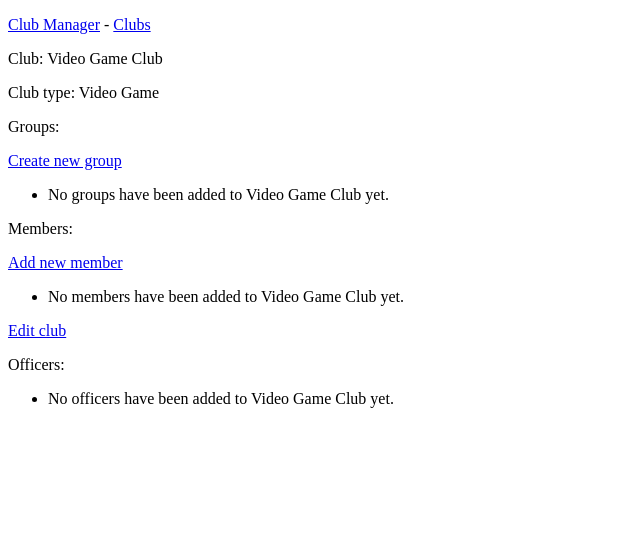
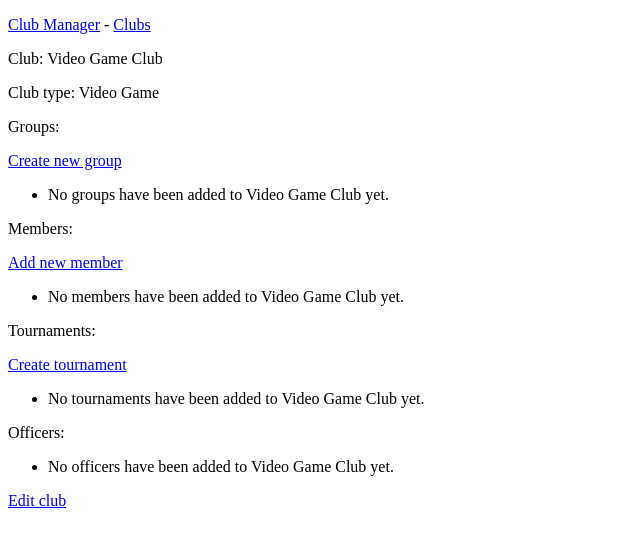
Before and after one commit to CMsirP/Club_Manager_Django_Project, a Django app: page /club_manager/clubs/2/ in a window 1280 px wide. Shown: the top 547 px of the page, without its empty margins (0-640 px from the left). Run offline with Django 3.2, Linux system fonts and the light colour scheme; data comes from the database, SQL or seed files in the repository; both versions use the stored data as it was after the commit.

Commit message:
add_tournament form, url, view, template, and tournament view, url, template created.

```diff
--- a/club_manager/templates/club_manager/club.html
+++ b/club_manager/templates/club_manager/club.html
@@ -38,9 +38,19 @@
               {% endfor %}
             </ul>
 
+        <p>Tournaments:</p>
         <p>
-            <a href="{% url 'club_manager:edit_club' club.id %}">Edit club</a>
+            <a href="{% url 'club_manager:add_tournament' club.id %}">Create tournament</a>
         </p>
+            <ul>
+              {% for tournament in tournaments %}
+              <li>
+                  <a href="{% url 'club_manager:tournament' tournament.id %}">{{ tournament }}</a>
+              </li>
+                {% empty %}
+                  <li>No tournaments have been added to {{ club }} yet.</li>
+              {% endfor %}
+            </ul>
 
         <p>Officers:</p>
             <ul>
@@ -52,6 +62,10 @@
                   <li>No officers have been added to {{ club }} yet.</li>
               {% endfor %}
             </ul>
+
+        <p>
+            <a href="{% url 'club_manager:edit_club' club.id %}">Edit club</a>
+        </p>
     {% endblock content %}
 </body>
 </html>
--- a/club_manager/templates/club_manager/group.html
+++ b/club_manager/templates/club_manager/group.html
@@ -15,6 +15,7 @@
         </p>
 
         <p>Coaches:</p>
+            <p>
             <ul>
               {% for coach in coaches %}
               <li>
@@ -24,6 +25,7 @@
                   <li>No coaches have been added to {{ group }} yet.</li>
               {% endfor %}
             </ul>
+            </p>
 
             <p><a href="{% url 'club_manager:add_coach' group.id %}">Add a coach</a></p>
 
--- a/club_manager/urls.py
+++ b/club_manager/urls.py
@@ -31,5 +31,9 @@ urlpatterns = [
     # Page for adding a member as an officer to a club
     path('add_officer/<int:member_id>/', views.add_officer, name='add_officer'),
     # Page for adding a member as a coach to a group
-    path('add_coach/<int:group_id>/', views.add_coach, name='add_coach')
+    path('add_coach/<int:group_id>/', views.add_coach, name='add_coach'),
+    # Page for adding a tournament to the club
+    path('add_tournament/<int:club_id>/', views.add_tournament, name='add_tournament'),
+    # Detail page for a single tournament
+    path('tournament/<int:tournament_id>/', views.tournament, name='tournament')
 ]
--- a/club_manager/views.py
+++ b/club_manager/views.py
@@ -1,7 +1,7 @@
 from django.shortcuts import render, get_object_or_404, redirect
 from django.http import HttpResponse
-from club_manager.models import Club, Group, Member, Player, Officer, Coach
-from .forms import ClubForm, GroupForm, MemberForm, PlayerForm, OfficerForm, CoachForm
+from club_manager.models import Club, Group, Member, Player, Officer, Coach, Tournament
+from .forms import ClubForm, GroupForm, MemberForm, PlayerForm, OfficerForm, CoachForm, TournamentForm
 
 
 def index(request):
@@ -21,7 +21,11 @@ def club(request, club_id):
     groups = club.group_set.order_by('group_name')
     members = club.member_set.order_by('name')
     officers = club.officer_set.order_by('role')
-    context = {'club': club, 'groups': groups, 'members': members, 'officers': officers}
+    tournaments = club.tournament_set.order_by('t_date')
+    context = {
+        'club': club, 'groups': groups, 'members': members,
+        'officers': officers, 'tournaments': tournaments
+               }
     return render(request, 'club_manager/club.html', context)
 
 
@@ -41,6 +45,15 @@ def member(request, member_id):
     club = member.club
     context = {'club': club, 'member': member}
     return render(request, 'club_manager/member.html', context)
+
+
+def tournament(request, tournament_id):
+    """Shows a single member and their details."""
+    tournament = Tournament.objects.get(id=tournament_id)
+    club = tournament.club
+    players = tournament.players_list.all()
+    context = {'club': club, 'players': players, 'tournament': tournament}
+    return render(request, 'club_manager/tournament.html', context)
 
 
 def new_club(request):
@@ -216,3 +229,21 @@ def add_coach(request, group_id):
 
     context = {'club': club, 'group': group, 'form': form}
     return render(request, 'club_manager/add_coach.html', context)
+
+
+def add_tournament(request, club_id):
+    club = Club.objects.get(id=club_id)
+
+    if request.method != 'POST':
+        form = TournamentForm(club.id)
+    else:
+        # POST data submitted; process data.
+        form = TournamentForm(club.id, data=request.POST)
+        if form.is_valid():
+            new_tournament = form.save(commit=False)
+            new_tournament.club = club
+            new_tournament.save()
+            return redirect('club_manager:club', club_id=club.id)
+
+    context = {'club': club, 'form': form}
+    return render(request, 'club_manager/add_tournament.html', context)
```
Also changed, not shown: club_manager/forms.py (+13 -1 lines), club_manager/templates/club_manager/add_tournament.html (added, +17 -0 lines), club_manager/templates/club_manager/tournament.html (added, +24 -0 lines), db.sqlite3.
